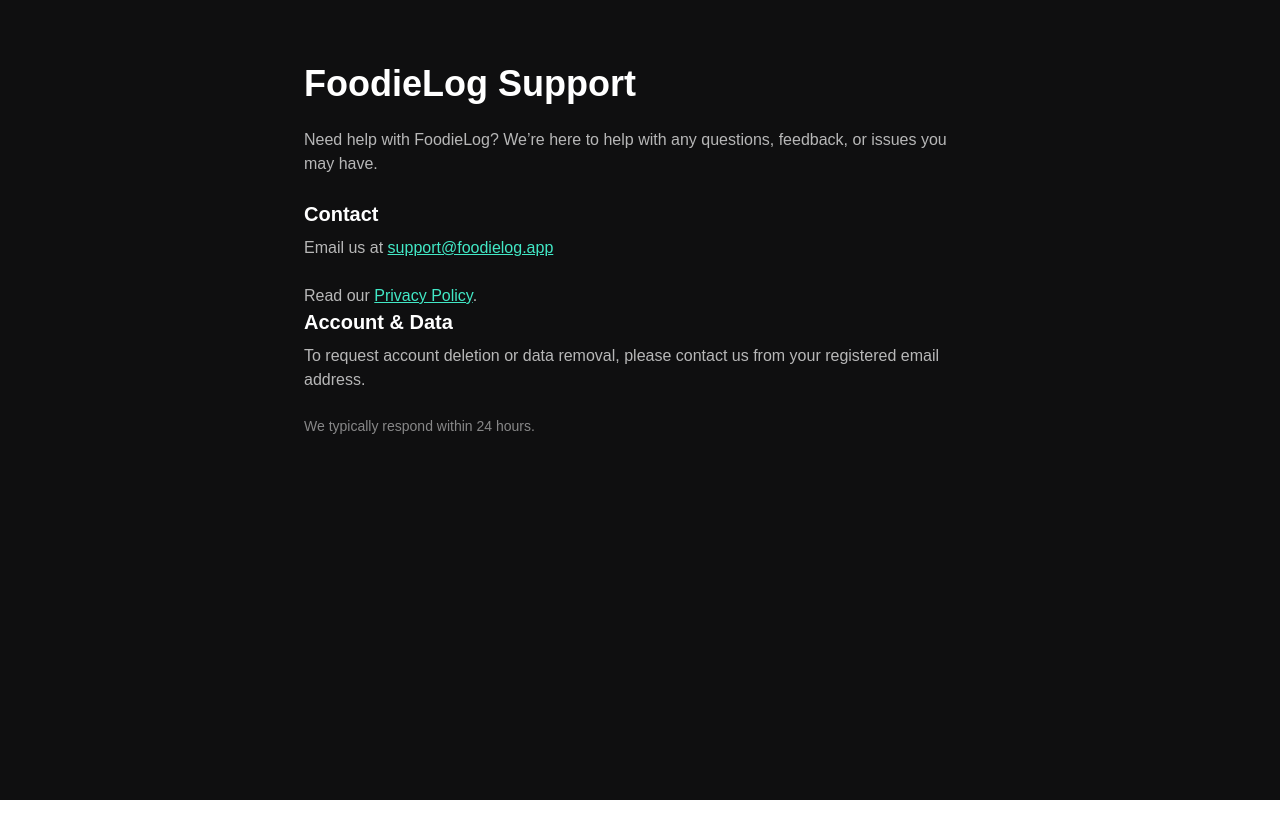
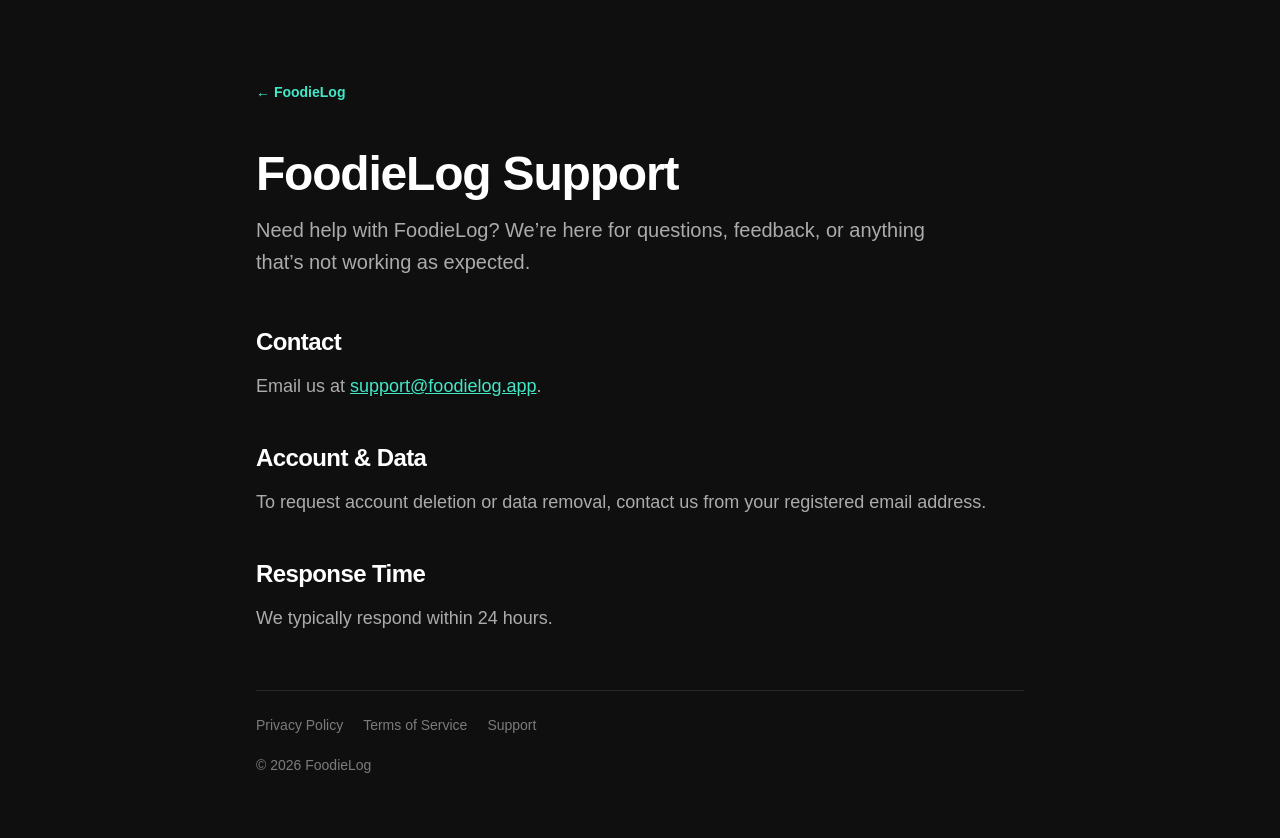
Before and after one commit to ckumsal/foodielog-web, a Next.js app: page /support in a window 1280 px wide. Shown: the top 838 px of the page. Before the commit the page ends 800 px from the top, so only its background shows below. Built offline with nearby package versions, Linux system fonts and the light colour scheme.

Commit message:
Refactor SupportPage to use LegalPage component

```diff
--- a/src/app/support/page.tsx
+++ b/src/app/support/page.tsx
@@ -1,41 +1,31 @@
+import LegalPage, { LegalSection } from "../components/LegalPage";
+
 export default function SupportPage() {
   return (
-    <main className="min-h-screen bg-[#0F0F10] text-white px-6 py-16">
-      <div className="mx-auto max-w-2xl">
-        <h1 className="text-4xl font-bold mb-6">FoodieLog Support</h1>
-
-        <p className="text-white/70 mb-6">
-          Need help with FoodieLog? We’re here to help with any questions,
-          feedback, or issues you may have.
-        </p>
-
-        <h2 className="text-xl font-semibold mb-2">Contact</h2>
-        <p className="text-white/70 mb-6">
+    <LegalPage
+      title="FoodieLog Support"
+      intro="Need help with FoodieLog? We’re here for questions, feedback, or anything that’s not working as expected."
+    >
+      <LegalSection title="Contact">
+        <p>
           Email us at{" "}
-          <a
-            href="mailto:support@foodielog.app"
-            className="text-[#42E8C6] underline"
-          >
+          <a href="mailto:support@foodielog.app" className="text-[#42E8C6] underline">
             support@foodielog.app
           </a>
+          .
         </p>
-<p className="text-white/70 mt-6">
-  Read our{" "}
-  <a href="/privacy" className="text-[#42E8C6] underline">
-    Privacy Policy
-  </a>
-  .
-</p>
-        <h2 className="text-xl font-semibold mb-2">Account & Data</h2>
-        <p className="text-white/70 mb-6">
-          To request account deletion or data removal, please contact us from
-          your registered email address.
+      </LegalSection>
+
+      <LegalSection title="Account & Data">
+        <p>
+          To request account deletion or data removal, contact us from your
+          registered email address.
         </p>
+      </LegalSection>
 
-        <p className="text-white/50 text-sm">
-          We typically respond within 24 hours.
-        </p>
-      </div>
-    </main>
+      <LegalSection title="Response Time">
+        <p>We typically respond within 24 hours.</p>
+      </LegalSection>
+    </LegalPage>
   );
 }
```
